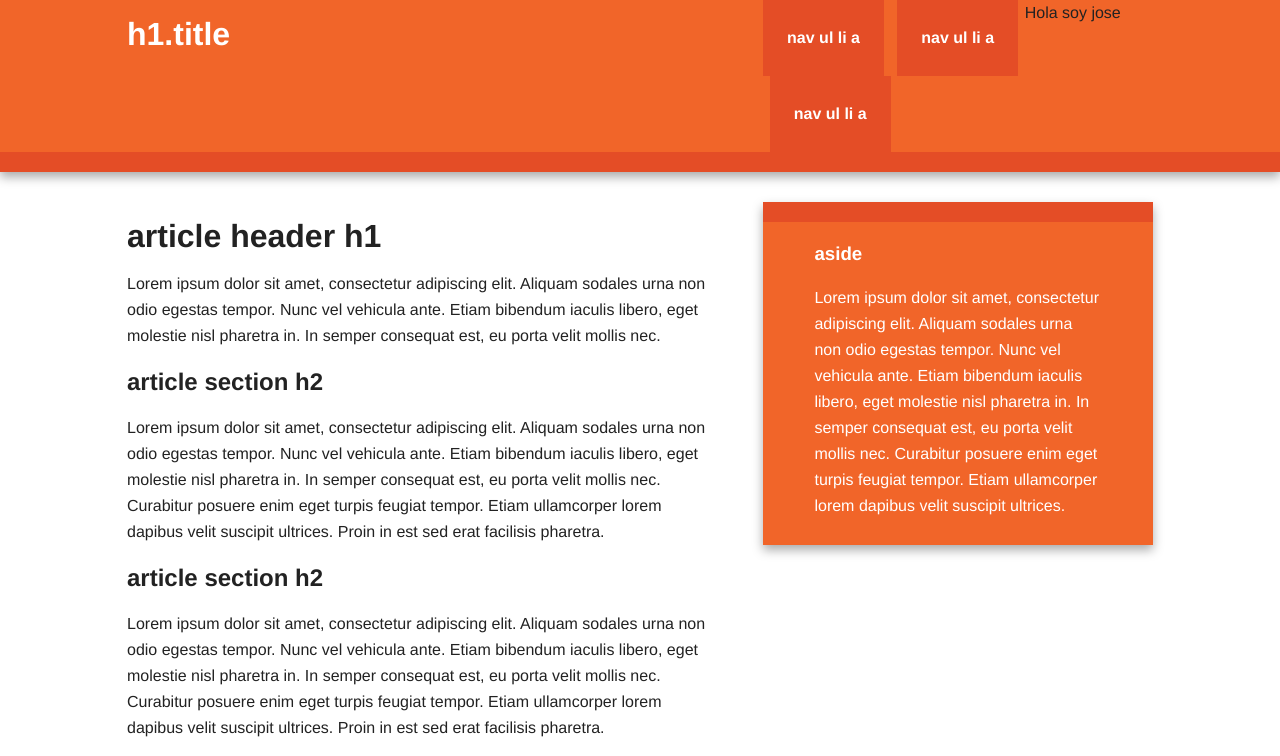
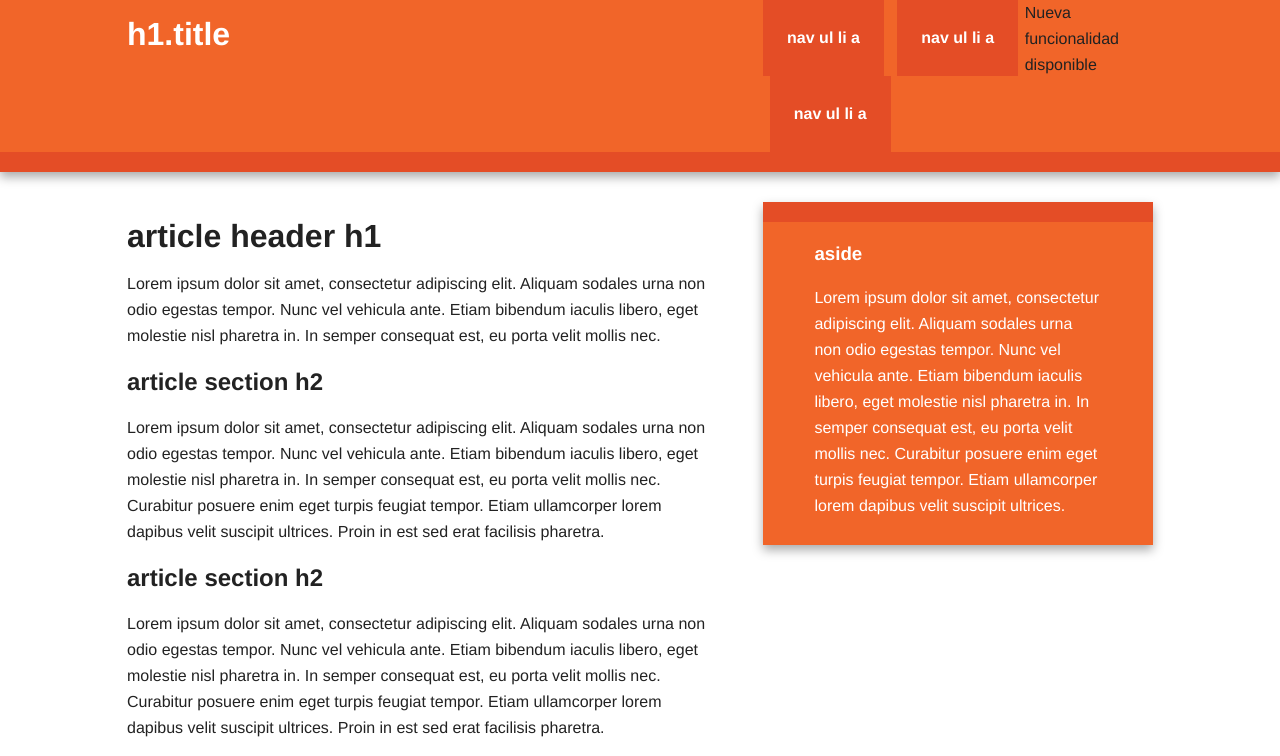
Before and after one commit to Jose-solvam/prova, a plain HTML site: page index.html in a window 1280 px wide. Shown: the top 756 px of the page. Drawn offline with nearby package versions, Linux system fonts and the light colour scheme.

Commit message:
Update index.html

```diff
--- a/index.html
+++ b/index.html
@@ -6,7 +6,7 @@
     <head>
         <meta charset="utf-8">
         <meta http-equiv="X-UA-Compatible" content="IE=edge,chrome=1">
-        <title>Hola</title>
+        <title>Adios</title>
         <meta name="description" content="">
         <meta name="viewport" content="width=device-width, initial-scale=1">
         <link rel="apple-touch-icon" href="apple-touch-icon.png">
@@ -29,7 +29,7 @@
                         <li><a href="#">nav ul li a</a></li>
                         <li><a href="#">nav ul li a</a></li>
                         <li><a href="#">nav ul li a</a></li>
-			<li>Hola soy jose</li>
+			<li>Nueva funcionalidad disponible</li>
                     </ul>
                 </nav>
             </header>
```
